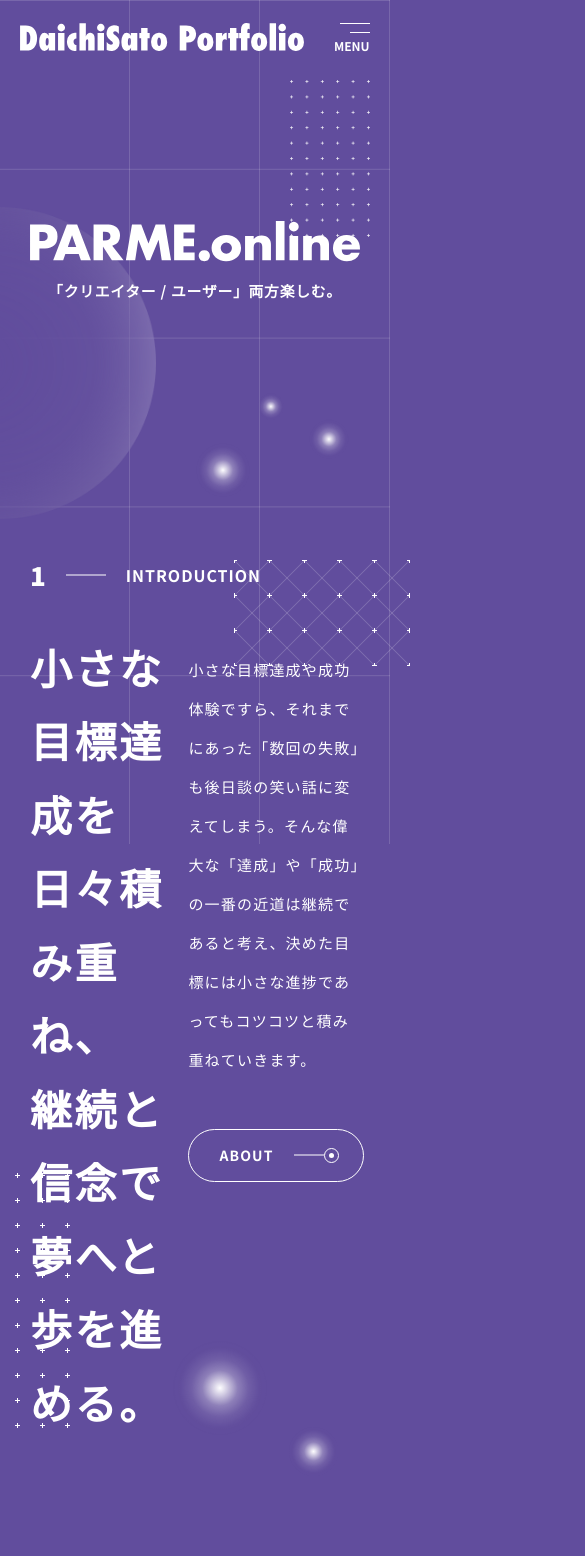
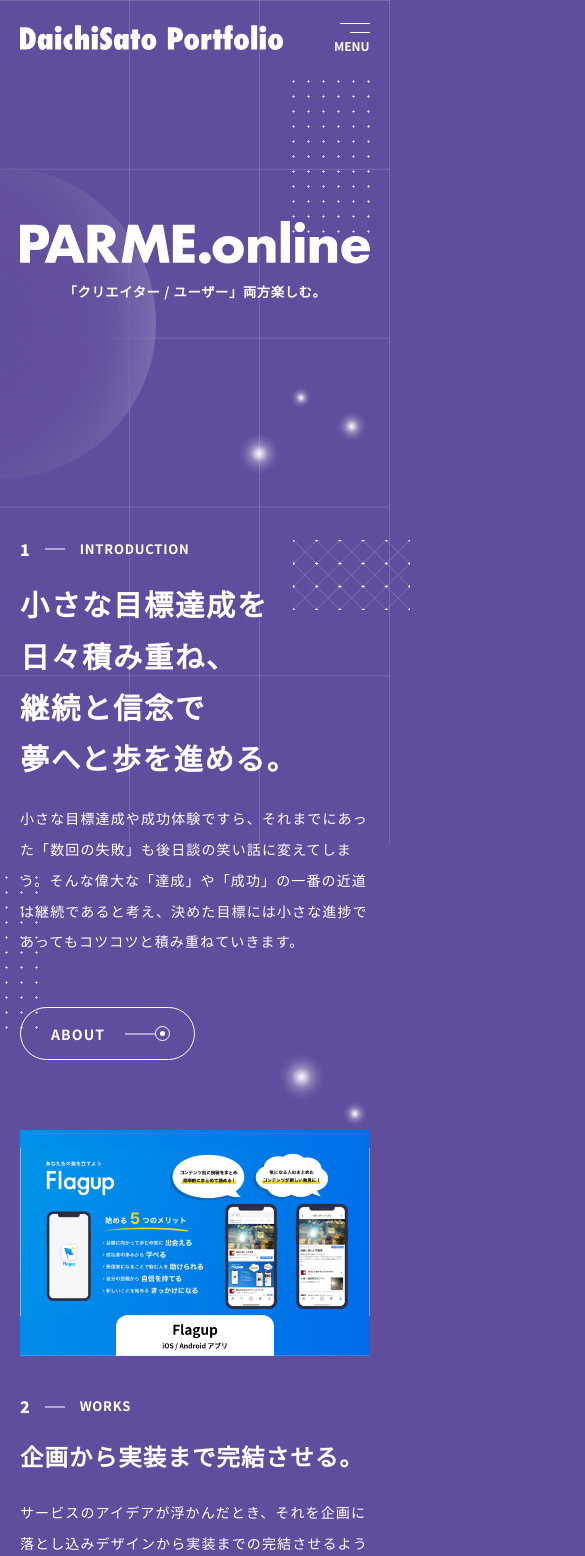
Before and after one commit to daichi-sato-design/portfolio, a Next.js app: page / in a window 390 px wide. Shown: the top 1556 px of the page, 585 px wide, since content can reach past the window. Built offline with nearby package versions, Linux system fonts and the light colour scheme.

Commit message:
Sassの更新

```diff
--- a/styles/base/_base.scss
+++ b/styles/base/_base.scss
@@ -1,13 +1,11 @@
-@import url('https://fonts.googleapis.com/css2?family=Noto+Sans+JP:wght@400;500;700;900&display=swap');
-
-$default-font: 'Noto Sans JP', sans-serif;
-$primary-color: #614D9D;
+@use '/styles/base/mixin' as mixin;
 
 html{
   font-size: 62.5%;
-  font-family: $default-font;
+  font-family: mixin.$default-font;
   font-weight: 400;
-  background: $primary-color;
+  background: mixin.$primary-color;
+  scroll-behavior: smooth;
   color: #fff;
   body{
     position: relative;
--- /dev/null
+++ b/styles/base/_mixin.scss
@@ -0,0 +1,72 @@
+// VARIABLES
+@import url('https://fonts.googleapis.com/css2?family=Noto+Sans+JP:wght@400;500;700;900&display=swap');
+
+$default-font: 'Noto Sans JP', sans-serif;
+$primary-color: #614D9D;
+
+
+// MEDIA-QUERY
+$breakpoint-up: (
+  'sp': 'screen and (min-width: 481px)',
+  'tb': 'screen and (min-width: 769px)',
+  'lt': 'screen and (min-width: 1081px)',
+  'dt': 'screen and (min-width: 1201px)',
+) !default;
+$breakpoint-down: (
+  'sp': 'screen and (max-width: 480px)',
+  'tb': 'screen and (max-width: 768px)',
+  'lt': 'screen and (max-width: 1080px)',
+  'dt': 'screen and (max-width: 1200px)',
+) !default;
+@mixin mq-up($breakpoint: tb){
+  @media #{map-get($breakpoint-up, $breakpoint)}{
+    @content
+  }
+};
+@mixin mq-down($breakpoint: tb){
+  @media #{map-get($breakpoint-down, $breakpoint)}{
+    @content
+  }
+};
+
+// KEYFREAMS/ANIMATION
+@mixin keyfreames($animation-name: animation){
+  @-webkit-keyframes #{$animation-name}{
+    @content;
+  }
+  @keyframes #{$animation-name}{
+    @content;
+  }
+}
+@mixin animation($animation-name){
+  -webkit-animation: $animation-name;
+  animation: $animation-name;
+  -webkit-animation-fill-mode: both;
+  animation-fill-mode: both;
+}
+
+// CUBIC-BEZIER
+$bezier-easeOutSine: qubic-bezier(0.61, 1, 0.88, 1);
+$bezier-easeOutCubic: qubic-bezier(0.33, 1, 0.68, 1);
+$bezier-easeOutQuint: qubic-bezier(0.23, 1, 0.32, 1);
+//BOUND
+$bezier-easeInBack: qubic-bezier(0.36, 0, 0.66, -0.56);
+$bezier-easeOutBack: qubic-bezier(0.34, 1.56, 0.64, 1);
+
+// @include ANIMATION
+@include keyfreames(fadein-r-40){
+  0%{opacity: 0; transform: translate(40px, 0);}
+  100%{opacity: 1; transform: translate(0, 0);}
+}
+@include keyfreames(fadein-b-40){
+  0%{opacity: 0; transform: translateY(0, 40px);}
+  100%{opacity: 1; transform: translate(0, 0);}
+}
+@include keyfreames(fadein-scale){
+  0%{opacity: 0; transform: scale(.2);}
+  100%{opacity: 1; transform: scale(1);}
+}
+@include keyfreames(fadein-b-scale){
+  0%{opacity: 0; transform: translateY(20px, 0) scale(.2);}
+  100%{opacity: 1; transform: translate(0, 0) scale(1);}
+}
--- a/styles/layout/_footer.scss
+++ b/styles/layout/_footer.scss
@@ -1,14 +1,20 @@
-@use '/styles/base/base' as base;
+@use '/styles/base/mixin' as mixin;
 
 .footer{
   padding: 160px 40px 50px;
   background: linear-gradient(
     to bottom,
-    rgba(base.$primary-color, 0) 0%,
-    rgba(base.$primary-color, .8) 25%,
-    rgba(base.$primary-color, 1) 40%,
-    rgba(base.$primary-color, 1) 100%,
+    rgba(mixin.$primary-color, 0) 0%,
+    rgba(mixin.$primary-color, .8) 25%,
+    rgba(mixin.$primary-color, 1) 40%,
+    rgba(mixin.$primary-color, 1) 100%,
   );
+  @include mixin.mq-down(tb){
+    padding: 120px 30px 50px;
+  }
+  @include mixin.mq-down(sp){
+    padding: 80px 20px 30px;
+  }
   &__wrap{
     width: 100%;
     max-width: 1200px;
@@ -16,9 +22,15 @@
     display: flex;
     align-items: center;
     justify-content: space-between;
+    @include mixin.mq-down(tb){
+      flex-direction: column-reverse;
+    }
     .info{
       display: flex;
       flex-direction: column;
+      @include mixin.mq-down(tb){
+        margin-top: 30px;
+      }
       .logo{
         width: 100%;
       }
@@ -27,24 +39,71 @@
         font-size: 1.2rem;
         letter-spacing: .06em;
         color: rgba(#fff, .8);
+        @include mixin.mq-down(tb){
+          text-align: center;
+        }
+        @include mixin.mq-down(sp){
+          font-size: 1rem;
+        }
       }
     }
     .nav{
       display: flex;
       align-items: center;
+      @include mixin.mq-down(lt){
+        flex-direction: column;
+        align-items: flex-end;
+      }
+      @include mixin.mq-down(tb){
+        width: 100%;
+        align-items: center;
+      }
       &__pages{
         display: flex;
+        @include mixin.mq-down(sp){
+          flex-wrap: wrap;
+          width: 100%;
+        }
         &__item{
           font-size: 1.6rem;
           font-weight: 500;
           &:not(:first-child){
             margin-left: 20px;
+            @include mixin.mq-down(sp){
+              margin-left: 0;
+            }
+          }
+          @include mixin.mq-down(sp){
+            width: 50%;
+            padding: 8px 0;
+            text-align: center;
+            font-size: 1.4rem;
+            &:nth-child(odd){
+              border-right: 1px solid #fff;
+              padding-right: 20px;
+            }
+            &:nth-child(even){
+              padding-left: 20px;
+            }
+            &:not(:nth-child(-2n + 2)){
+              margin-top: 5px;
+            }
           }
         }
       }
       &__sns{
         display: flex;
         margin-left: 28px;
+        @include mixin.mq-down(lt){
+          margin-top: 20px;
+          margin-left: 0;
+        }
+        @include mixin.mq-down(tb){
+          margin-top: 30px;
+        }
+        @include mixin.mq-down(sp){
+          margin-top: 40px;
+        }
         &__item{
           width: 32px;
           height: 32px;
@@ -64,4 +123,28 @@
       }
     }
   }
+  &__btn{
+    margin-top: 40px;
+    width: 100%;
+    display: flex;
+    justify-content: center;
+    &__wrap{
+      width: 60px;
+      height: 60px;
+      border-radius: 50%;
+      border: 1px solid #fff;
+      display: flex;
+      justify-content: center;
+      align-items: center;
+      cursor: pointer;
+      @include mixin.mq-down(sp){
+        width: 50px;
+        height: 50px;
+      }
+      svg{
+        width: 20px;
+        color: #fff;
+      }
+    }
+  }
 }
--- a/styles/layout/_header.scss
+++ b/styles/layout/_header.scss
@@ -1,3 +1,5 @@
+@use '/styles/base/mixin' as mixin;
+
 .header{
   position: absolute;
   z-index: 100;
@@ -9,14 +11,20 @@
   display: flex;
   justify-content: space-between;
   align-items: center;
-  @media screen and (max-width: 768px){
+  @include mixin.mq-down(tb){
     padding: 20px 30px;
   }
-  @media screen and (max-width: 420px){
+  @include mixin.mq-down(sp){
     padding: 20px;
   }
   .logo{
     width: 100%;
+    @include mixin.mq-down(tb){
+      max-width: 300px;
+    }
+    @include mixin.mq-down(sp){
+      width: 75%;
+    }
     .link{
       display: block;
       width: 100%;
--- a/styles/layout/_index.scss
+++ b/styles/layout/_index.scss
@@ -1,4 +1,4 @@
-@use '/styles/base/base' as base;
+@use '/styles/base/mixin' as mixin;
 
 @use '/styles/layout/header';
 @use '/styles/layout/footer';
@@ -9,9 +9,12 @@
     width: 100%;
     height: 760px;
     padding: 50px;
-    @media screen and (max-width: 768px){
+    @include mixin.mq-down(tb){
       height: 520px;
-      padding: 30px;
+      padding: 100px 80px;
+    }
+    @include mixin.mq-down(sp){
+      padding: 50px 20px;
     }
     &__wrap{
       display: flex;
@@ -42,9 +45,12 @@
           font-size: 2.1rem;
           font-weight: 600;
           letter-spacing: .05em;
-          @media screen and (max-width: 768px){
-            font-size: 3.8vw;
+          @include mixin.mq-down(tb){
+            font-size: 2.6vw;
             margin-top: 20px;
+          }
+          @include mixin.mq-down(sp){
+            font-size: 3.4vw;
           }
         }
       }
@@ -54,13 +60,15 @@
       z-index: -1;
       bottom: -15%;
       left: -320px;
-      width: 50%;
-      max-width: 690px;
-      @media screen and (max-width: 768px){
+      width: 690px;
+      @include mixin.mq-down(tb){
         bottom: 0;
         left: -40%;
         width: 80%;
         max-width: inherit;
+      }
+      @include mixin.mq-down(sp){
+        bottom: 40px;
       }
     }
     &__bg02{
@@ -68,9 +76,9 @@
       z-index: -1;
       top: 120px;
       right: 40px;
-      @media screen and (max-width: 768px){
+      @include mixin.mq-down(tb){
+        width: 20%;
         top: 80px;
-        width: 80px;
         right: 20px;
       }
     }
@@ -79,12 +87,16 @@
       z-index: -1;
       bottom: 20px;
       right: 120px;
-      width: 20%;
-      max-width: 270px;
-      @media screen and (max-width: 768px){
-        width: 40%;
-        bottom: 20px;
+      width: 270px;
+      @include mixin.mq-down(tb){
+        width: 30%;
+        bottom: 0px;
         right: 40px;
+      }
+      @include mixin.mq-down(sp){
+        width: 35%;
+        right: 20px;
+        bottom: 40px;
       }
     }
   }
@@ -94,24 +106,46 @@
       max-width: 1100px;
       padding: 150px 50px 180px;
       margin: 0 auto;
-      @media screen and (max-width: 768px){
-        padding: 40px 30px;
+      @include mixin.mq-down(lt){
+        padding: 75px 50px;
+      }
+      @include mixin.mq-down(tb){
+        padding: 40px 80px;
+      }
+      @include mixin.mq-down(sp){
+        padding: 20px;
       }
     }
     &__contents{
       display: flex;
       justify-content: space-between;
       margin-top: 40px;
+      @include mixin.mq-down(tb){
+        flex-direction: column;
+        margin-top: 20px;
+      }
       &__hd{
         .ttl{
           font-size: 4.2rem;
           line-height: 1.75;
           letter-spacing: .06em;
           font-weight: 600;
+          @include mixin.mq-down(lt){
+            font-size: 4vw;
+          }
+          @include mixin.mq-down(tb){
+            font-size: 5.2vw;
+          }
+          @include mixin.mq-down(sp){
+            font-size: 7.5vw;
+          }
         }
       }
       .section-detail{
-        max-width: 52%;
+        width: 52%;
+        @include mixin.mq-down(tb){
+          width: 100%;
+        }
         .section-btn{
           margin-top: 50px;
         }
@@ -123,7 +157,13 @@
       top: 40px;
       right: -20px;
       width: 176px;
-      height: 106px;
+      @include mixin.mq-down(tb){
+        width: 30%;
+        top: 80px;
+      }
+      @include mixin.mq-down(sp){
+        top: 20px;
+      }
     }
     &__bg02{
       position: absolute;
@@ -131,7 +171,13 @@
       bottom: 50px;
       left: -60px;
       width: 130px;
-      height: 255px;
+      @include mixin.mq-down(tb){
+        width: 20%;
+        left: -80px;
+      }
+      @include mixin.mq-down(sp){
+        left: -40px;
+      }
     }
     &__bg03{
       position: absolute;
@@ -139,7 +185,13 @@
       bottom: 0;
       right: 50px;
       width: 170px;
-      height: 140px;
+      @include mixin.mq-down(tb){
+        width: 25%;
+        right: 20px;
+      }
+      @include mixin.mq-down(sp){
+        bottom: -50px;
+      }
     }
   }
   .works{
@@ -150,13 +202,37 @@
       margin: 0 auto;
       display: flex;
       justify-content: space-between;
+      align-items: center;
+      @include mixin.mq-down(tb){
+        flex-direction: column;
+      }
+      @include mixin.mq-down(lt){
+        padding: 75px 50px;
+      }
+      @include mixin.mq-down(tb){
+        padding: 40px 80px;
+      }
+      @include mixin.mq-down(sp){
+        padding: 50px 20px;
+      }
       .visual{
-        max-width: 620px;
-        width: 48%;
+        max-width: 458px;
+        width: 41.6%;
+        @include mixin.mq-down(tb){
+          max-width: inherit;
+          width: 100%;
+        }
       }
       .section-detail{
         width: 50%;
         max-width: 490px;
+        @include mixin.mq-down(tb){
+          max-width: inherit;
+          width: 100%;
+        }
+        @include mixin.mq-down(tb){
+          margin-top: 40px;
+        }
         .section-btn{
           margin-top: 50px;
         }
@@ -168,7 +244,15 @@
       bottom: -60px;
       left: 20px;
       width: 150px;
-      height: 150px;
+      @include mixin.mq-down(tb){
+        width: 20%;
+        bottom: -100px;
+        left: 0;
+      }
+      @include mixin.mq-down(sp){
+        width: 15%;
+        bottom: -30px;
+      }
     }
     &__bg02{
       position: absolute;
@@ -176,7 +260,14 @@
       bottom: -100px;
       right: -60px;
       width: 320px;
-      height: 320px;
+      @include mixin.mq-down(tb){
+        width: 100%;
+        right: -60%;
+      }
+      @include mixin.mq-down(sp){
+        width: 80%;
+        right: -30%;
+      }
     }
   }
   .skills{
@@ -187,13 +278,27 @@
       margin: 0 auto;
       display: flex;
       justify-content: space-between;
-      align-items: flex-start;
+      align-items: center;
+      @include mixin.mq-down(lt){
+        padding: 75px 50px;
+      }
+      @include mixin.mq-down(tb){
+        flex-direction: column-reverse;
+        padding: 40px 80px;
+      }
+      @include mixin.mq-down(sp){
+        padding: 50px 20px;
+      }
       .visual{
         max-width: 510px;
         width: 46%;
         display: flex;
         flex-wrap: wrap;
         justify-content: space-between;
+        @include mixin.mq-down(tb){
+          max-width: inherit;
+          width: 100%;
+        }
         &__item{
           width: 31.3%;
           background: #fff;
@@ -210,8 +315,13 @@
         }
       }
       .section-detail{
-        width: 50%;
+        width: 48%;
         max-width: 490px;
+        @include mixin.mq-down(tb){
+          max-width: inherit;
+          width: 100%;
+          margin-top: 40px;
+        }
         .section-btn{
           margin-top: 50px;
         }
@@ -223,7 +333,15 @@
       bottom: -120px;
       left: -20px;
       width: 106px;
-      height: 172px;
+      @include mixin.mq-down(tb){
+        width: 15%;
+        left: -40px;
+      }
+      @include mixin.mq-down(sp){
+        width: 18%;
+        left: -25px;
+        bottom: -130px;
+      }
     }
     &__bg02{
       position: absolute;
@@ -231,7 +349,14 @@
       bottom: 85px;
       right: -45px;
       width: 280px;
-      height: 105px;
+      @include mixin.mq-down(tb){
+        width: 35%;
+        bottom: 0;
+      }
+      @include mixin.mq-down(sp){
+        width: 45%;
+      }
+
     }
   }
   .challenge{
@@ -242,12 +367,26 @@
       margin: 0 auto;
       display: flex;
       justify-content: space-between;
+      @include mixin.mq-down(lt){
+        padding: 75px 50px;
+      }
+      @include mixin.mq-down(tb){
+        flex-direction: column;
+        padding: 40px 80px;
+      }
+      @include mixin.mq-down(sp){
+        padding: 50px 20px;
+      }
       .visual{
         max-width: 495px;
         width: 45%;
         display: flex;
         flex-wrap: wrap;
         justify-content: space-between;
+        @include mixin.mq-down(tb){
+          max-width: inherit;
+          width: 100%;
+        }
         &__item{
           width: 48.5%;
           background: #fff;
@@ -269,8 +408,13 @@
         }
       }
       .section-detail{
-        width: 46%;
-        max-width: 520px;
+        width: 50%;
+        max-width: 500px;
+        @include mixin.mq-down(tb){
+          max-width: inherit;
+          width: 100%;
+          margin-top: 40px;
+        }
         .section-btn{
           margin-top: 50px;
         }
@@ -282,7 +426,10 @@
       bottom: -100px;
       left: 0;
       width: 150px;
-      height: 150px;
+      @include mixin.mq-down(lt){
+        width: 15%;
+        bottom: -30px;
+      }
     }
     &__bg02{
       position: absolute;
@@ -290,7 +437,14 @@
       bottom: -50px;
       right: 30px;
       width: 180px;
-      height: 160px;
+      @include mixin.mq-down(lt){
+        width: 22%;
+        bottom: 0;
+      }
+      @include mixin.mq-down(sp){
+        width: 25%;
+      }
+
     }
   }
   .contact{
@@ -301,13 +455,32 @@
       display: flex;
       justify-content: space-between;
       align-items: flex-start;
+      @include mixin.mq-down(lt){
+        padding: 75px 50px;
+      }
+      @include mixin.mq-down(tb){
+        flex-direction: column-reverse;
+        padding: 40px 80px;
+      }
+      @include mixin.mq-down(sp){
+        padding: 50px 20px;
+      }
       .visual{
         max-width: 440px;
-        width: 40%;
+        width: 48%;
+        @include mixin.mq-down(tb){
+          max-width: inherit;
+          width: 100%;
+        }
       }
       .section-detail{
         width: 46.1%;
         max-width: 510px;
+        @include mixin.mq-down(tb){
+          max-width: inherit;
+          width: 100%;
+          margin-top: 40px;
+        }
         .section-btn{
           margin-top: 50px;
         }
--- a/styles/module/_module.scss
+++ b/styles/module/_module.scss
@@ -1,3 +1,4 @@
+@use '/styles/base/mixin' as mixin;
 
 // 各セクションのタグ
 .section-tag{
@@ -7,6 +8,10 @@
     font-size: 2.6rem;
     font-weight: 900;
     margin-right: 20px;
+    @include mixin.mq-down(sp){
+      font-size: 1.6rem;
+      margin-right: 15px;
+    }
   }
   &__ttl{
     position: relative;
@@ -16,6 +21,10 @@
     letter-spacing: .06em;
     padding-left: 60px;
     text-transform: uppercase;
+    @include mixin.mq-down(sp){
+      font-size: 1.3rem;
+      padding-left: 35px;
+    }
     &:before{
       content: "";
       position: absolute;
@@ -25,6 +34,9 @@
       background: #fff;
       width: 40px;
       height: 1px;
+      @include mixin.mq-down(sp){
+        width: 20px;
+      }
     }
   }
 }
@@ -37,6 +49,16 @@
     line-height: 1.75;
     letter-spacing: .05em;
     font-weight: 600;
+    @include mixin.mq-down(lt){
+      font-size: 3vw;
+    }
+    @include mixin.mq-down(tb){
+      font-size: 4.2vw;
+      margin-top: 20px;
+    }
+    @include mixin.mq-down(sp){
+      font-size: 6vw;
+    }
   }
   &__body{
     margin-top: 20px;
@@ -44,6 +66,17 @@
     line-height: 2.6;
     letter-spacing: .08em;
     font-weight: 500;
+    @include mixin.mq-down(lt){
+      line-height: 2;
+    }
+    @include mixin.mq-down(tb){
+      margin-top: 20px;
+      line-height: 2.6;
+    }
+    @include mixin.mq-down(sp){
+      line-height: 2.2;
+      font-size: 1.4rem;
+    }
   }
 }
 
```
